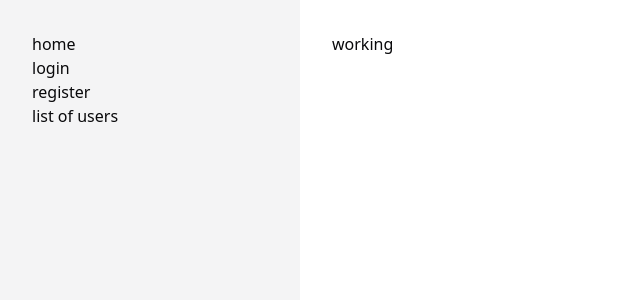
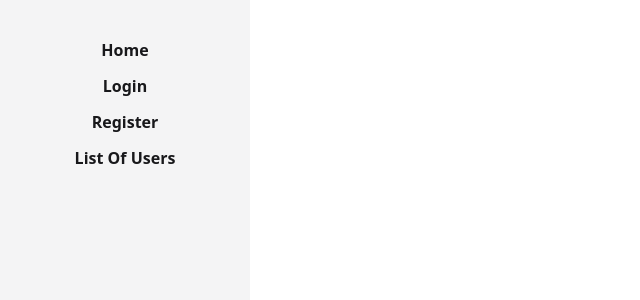
Before and after one commit to cavargasl/soluciones-americanas-test, a React (Vite) app: page / in a window 1280 px wide. Shown: the top 300 px of the page, without its empty margins (0-640 px from the left). Built offline with nearby package versions, Linux system fonts and the light colour scheme.

Commit message:
feat: add links in the nav

```diff
--- a/src/Layout/Home.tsx
+++ b/src/Layout/Home.tsx
@@ -1,19 +1,43 @@
+import { buttonVariants } from "@/components/ui/Button";
+import { cn } from "@/lib/utils";
+import { Link, Outlet } from "react-router-dom";
 
+const navItems = [
+  {
+    name: "home",
+    path: "/",
+  },
+  {
+    name: "login",
+    path: "/login",
+  },
+  {
+    name: "register",
+    path: "/register",
+  },
+  {
+    name: "list of users",
+    path: "/users",
+  },
+]
 export default function Home() {
   return (
-    <div className="grid grid-cols-[300px,1fr]">
-      <aside className="h-screen bg-muted p-8">
+    <div className="grid grid-cols-[min-content,1fr] md:grid-cols-[250px,1fr]">
+      <aside className="h-screen bg-muted p-8 px-5 md:px-8">
         <nav>
           <ul>
-            <li>home</li>
-            <li>login</li>
-            <li>register</li>
-            <li>list of users</li>
+            {
+              navItems.map(item => (
+                <li key={item.path}>
+                  <Link to={item.path} className={cn(buttonVariants({ variant: "link" }), "w-full")}>{item.name}</Link>
+                </li>
+              ))
+            }
           </ul>
         </nav>
       </aside>
       <main className="p-8">
-        working
+        <Outlet />
       </main>
     </div>
   )
```
